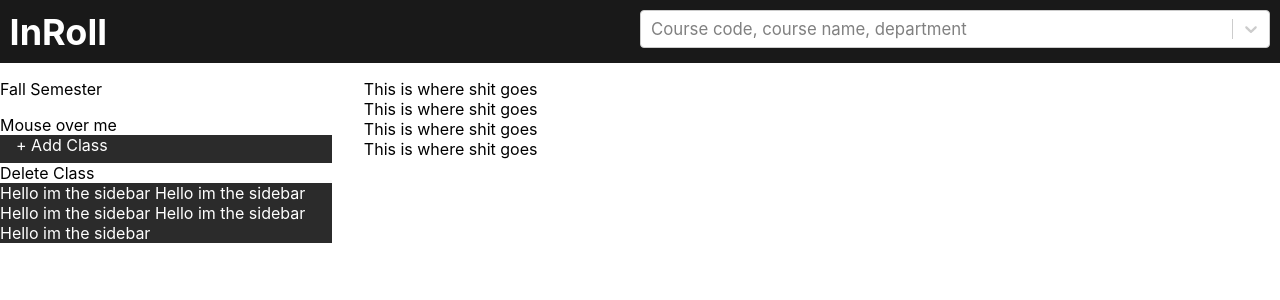
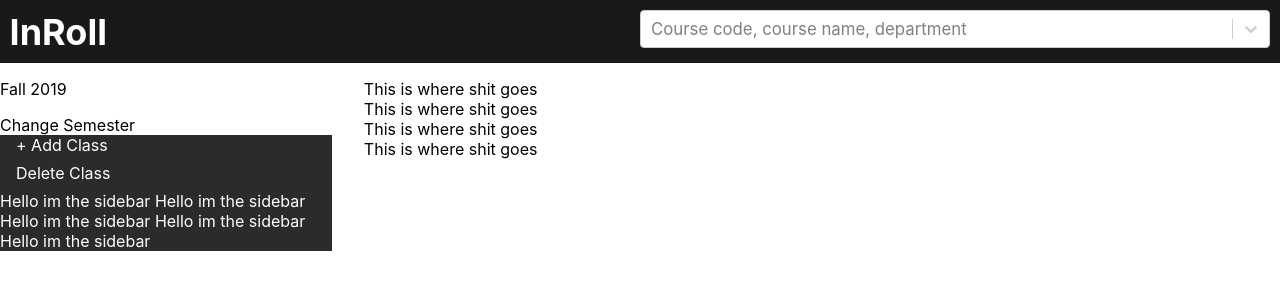
Before and after one commit to Projudah/Inroll, a React (Create React App) app: page / in a window 1280 px wide. Shown: the top 300 px of the page. Built offline with nearby package versions, Linux system fonts and the light colour scheme.

Commit message:
Update what has been done

```diff
--- a/src/components/Sidebar/index.js
+++ b/src/components/Sidebar/index.js
@@ -18,17 +18,32 @@ class Sidebar extends React.Component {
 	}
 
 	myFunction() {
-  document.getElementById("myDropdown").toggle("show");
-}
+  document.getElementById("semester").innerHTML = 'Fall 2019'
+	}
+
+	myFunction1() {
+  document.getElementById("semester").innerHTML = 'Winter 2019'
+	}
+
+	myFunction2() {
+  document.getElementById("semester").innerHTML = 'Summer 2019'
+	}
+	myFunction3() {
+  document.getElementById("semester").innerHTML = 'Fall 2020'
+	}
 
   render(){
     return(
       <div>
-      <div><p><label id = "semester"> Fall Semester</label></p>
+      <div><p><label id = "semester" value="Fall 2019">Fall 2019</label></p>
       <div className="dropdown">
-  <span>Mouse over me</span>
+  <span>Change Semester</span>
   <div className="dropdown-content">
-    <p>Hello World!</p>
+    <p id="fall2019" onClick={this.myFunction}>Fall 2019</p>
+    <p id="winter2019" onClick={this.myFunction1}>Winter 2019</p>
+    <p id="summer2019" onClick={this.myFunction2}>Summer 2019</p>
+    <p id="fall2020" onClick={this.myFunction3}>Fall 2020</p>
+
   </div>
 </div>
       </div>
@@ -64,7 +79,9 @@ class Sidebar extends React.Component {
 </Collapsible>
 <button type="button" onClick={this.searchCourse}>Search</button>
       </Collapsible>
-      <label>Delete Class</label>
+      <Collapsible trigger="Delete Class">
+      <div></div>
+      </Collapsible>
         <div className="sidebar">
           Hello im the sidebar
           Hello im the sidebar
--- a/src/components/Sidebar/sidebar.scss
+++ b/src/components/Sidebar/sidebar.scss
@@ -5,7 +5,8 @@ $lighter_grey: #2B2B2B;
   background-color: $lighter_grey;
   color: white;
 }
-.Collapsible{
+
+.Collapsible, .Delete{
 	background-color: $lighter_grey;
   color: white;
   display:block;
```
